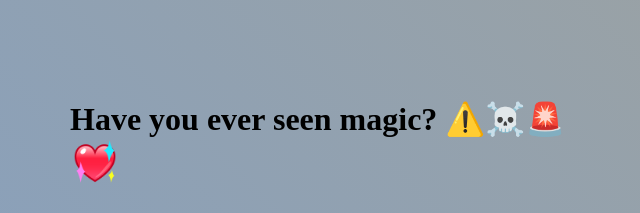
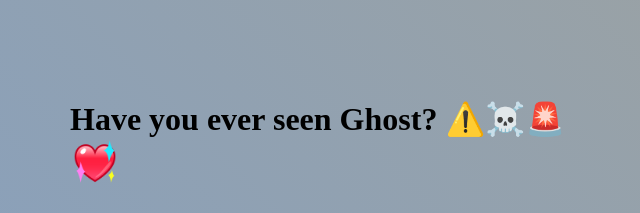
Before and after one commit to iTs-Mantrin/Love, a plain HTML site: page index.html in a window 1280 px wide. Shown: the top 213 px of the page, 320-960 px from the left. Drawn offline with Linux system fonts and the light colour scheme.

Commit message:
Update index.html

```diff
--- a/index.html
+++ b/index.html
@@ -9,7 +9,7 @@
 <body>
     <div id="container">
         <div class="box">
-            <h1>Have you ever seen magic?  ⚠️☠️🚨<img src="image/heart.png"></h1>
+            <h1>Have you ever seen Ghost?  ⚠️☠️🚨<img src="image/heart.png"></h1>
             <button id="target">
                 No
             </button>
```
